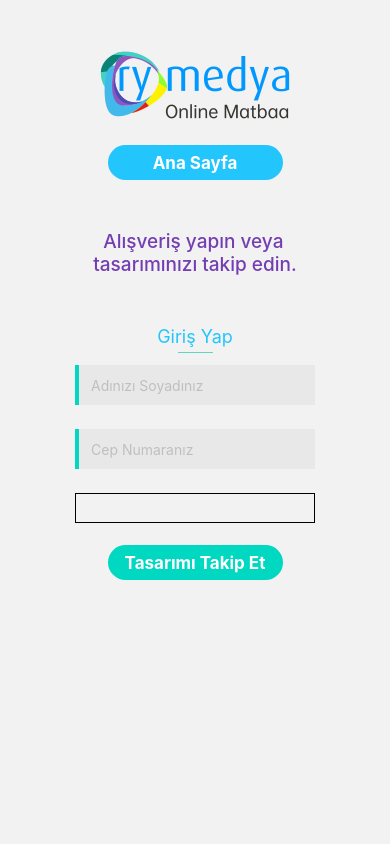
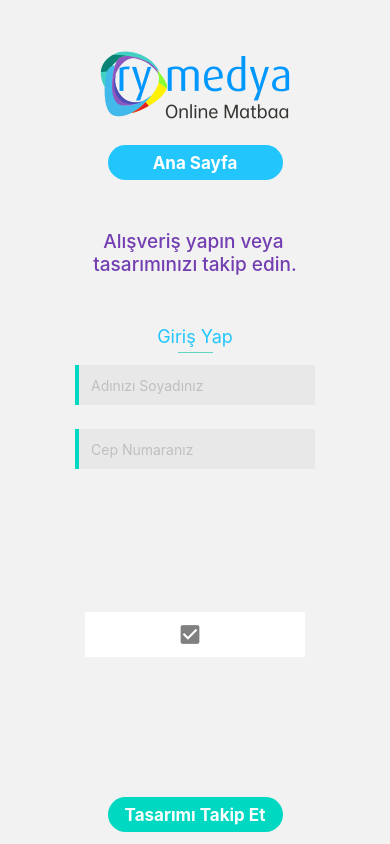
Before and after one commit to grafikerrecep/RYMEDYA-MOBILE, a React Native app: screen /Home in a window 390 px wide. Built offline with nearby package versions, Linux system fonts and the light colour scheme.

Commit message:
react native elements

```diff
--- a/package.json
+++ b/package.json
@@ -13,13 +13,16 @@
     "@react-native-community/masked-view": "^0.1.11",
     "@react-navigation/native": "^6.0.11",
     "@react-navigation/native-stack": "^6.7.0",
+    "@rneui/base": "^4.0.0-rc.6",
+    "@rneui/themed": "^4.0.0-rc.6",
     "react": "18.0.0",
     "react-native": "0.69.4",
     "react-native-gesture-handler": "^2.5.0",
     "react-native-reanimated": "^2.9.1",
     "react-native-safe-area-context": "^4.3.1",
     "react-native-screens": "^3.15.0",
-    "react-native-svg": "^12.4.4"
+    "react-native-svg": "^12.4.4",
+    "react-native-vector-icons": "^9.2.0"
   },
   "devDependencies": {
     "@babel/core": "^7.12.9",
--- a/src/components/LoginForm.js
+++ b/src/components/LoginForm.js
@@ -7,16 +7,42 @@ import {
   TouchableOpacity,
   Text,
 } from 'react-native';
+import {CheckBox, Icon} from '@rneui/themed';
 
 const width = Dimensions.get('window').width;
 const height = Dimensions.get('window').height;
 
 export const LoginForm = () => {
+  const [check4, setCheck4] = React.useState(false);
   return (
     <View style={styles.container}>
       <TextInput style={styles.input} placeholder="Adınızı Soyadınız" />
       <TextInput style={styles.input} placeholder="Cep Numaranız" />
-      <View style={styles.footerformContainer}></View>
+      <View style={styles.footerformContainer}>
+      <CheckBox
+      center
+      checkedIcon={
+        <Icon
+          name="check-box-outline-blank"
+          type="material"
+          color="grey"
+          size={25}
+          iconStyle={{ marginRight: 10 }}
+        />
+      }
+      uncheckedIcon={
+        <Icon
+          name="check-box"
+          type="material"
+          color="grey"
+          size={25}
+          iconStyle={{ marginRight: 10 }}
+        />
+      }
+      checked={check4}
+      onPress={() => setCheck4(!check4)}
+    />
+      </View>
       <View style={styles.submitButtonContainer}>
         <TouchableOpacity style={styles.submitButton}>
           <Text style={styles.submitButtonText}>Tasarımı Takip Et</Text>
@@ -42,16 +68,15 @@ const styles = StyleSheet.create({
     borderLeftWidth: 4,
     backgroundColor: '#E8E8E8',
     borderLeftColor: '#00D8C1',
-    color: '#BFBFBF'
+    color: '#BFBFBF',
   },
   footerformContainer: {
+    flex: 1,
     width: width - 150,
     height: 30,
     margin: 12,
     flexDirection: 'column',
     justifyContent: 'center',
-    borderWidth: 1,
-    borderColor: 'black',
   },
   submitButtonContainer: {
     margin: 12,
@@ -72,5 +97,5 @@ const styles = StyleSheet.create({
     color: 'white',
     fontSize: 17,
     fontWeight: 'bold',
-  }
+  },
 });
```
Also changed, not shown: 1 other file (tests, documents, lock files or other folders).
